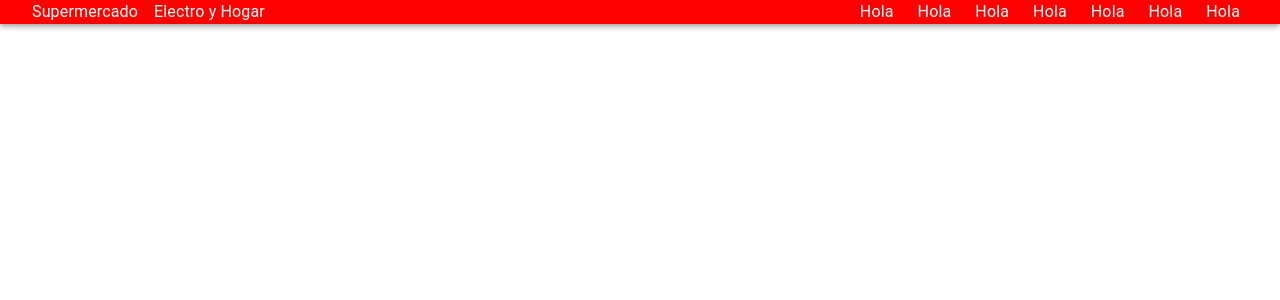
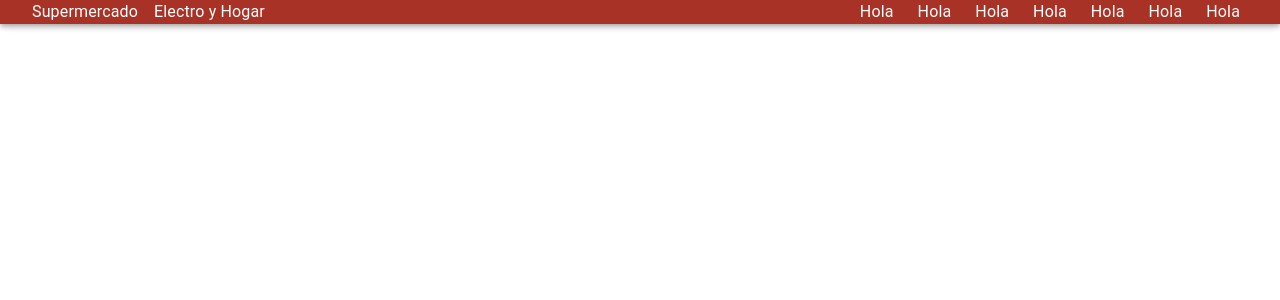
Before and after one commit to Nyxzaf/Proyecto-compartido-web, a React (Vite) app: page / in a window 1280 px wide. Shown: the top 300 px of the page. Built offline with nearby package versions, Linux system fonts and the light colour scheme.

Commit message:
modification top navbar

```diff
--- /dev/null
+++ b/src/components/head/FirstLane.jsx
@@ -0,0 +1,31 @@
+import { Grid, Stack } from "@mui/material";
+
+const FirstLane = () => {
+  return (
+    <div>
+      <Stack direction="row" alignItems="center" bgcolor="#A93226" pr={3}>
+        <Grid
+          container
+          alignItems="center"
+          justifyContent="flex-start"
+          ml={2}
+          spacing={2}
+        >
+          <Grid item>Supermercado</Grid>
+          <Grid item>Electro y Hogar</Grid>
+        </Grid>
+        <Grid container justifyContent="flex-end" spacing={3} pr={2}>
+          <Grid item>Hola</Grid>
+          <Grid item>Hola</Grid>
+          <Grid item>Hola</Grid>
+          <Grid item>Hola</Grid>
+          <Grid item>Hola</Grid>
+          <Grid item>Hola</Grid>
+          <Grid item>Hola</Grid>
+        </Grid>
+      </Stack>
+    </div>
+  );
+};
+
+export default FirstLane;
--- a/src/components/head/Header.jsx
+++ b/src/components/head/Header.jsx
@@ -1,41 +1,10 @@
-import { AppBar, Grid, Stack } from "@mui/material";
+import { AppBar } from "@mui/material";
+import FirstLane from "./FirstLane";
 
 const Header = () => {
   return (
       <AppBar>
-        <Stack  direction="row"  alignItems="center" bgcolor="red"  pr={3}>
-          <Grid container  alignItems="center" justifyContent="flex-start" ml={2} spacing={2} >
-            <Grid item >
-              Supermercado
-            </Grid>
-            <Grid item>
-              Electro y Hogar
-            </Grid>
-          </Grid>
-          <Grid container justifyContent="flex-end" spacing={3}  pr={2}>
-            <Grid item>
-                Hola
-            </Grid>
-            <Grid item>
-              Hola
-            </Grid>
-            <Grid item>
-              Hola
-            </Grid>
-            <Grid item>
-              Hola
-            </Grid>
-            <Grid item>
-              Hola
-            </Grid>
-            <Grid item>
-              Hola
-            </Grid>
-            <Grid item>
-              Hola
-            </Grid>
-          </Grid>
-        </Stack>
+        <FirstLane/>
       </AppBar>
   );
 };
```
Also changed, not shown: src/components/head/Navbar.jsx (deleted).
